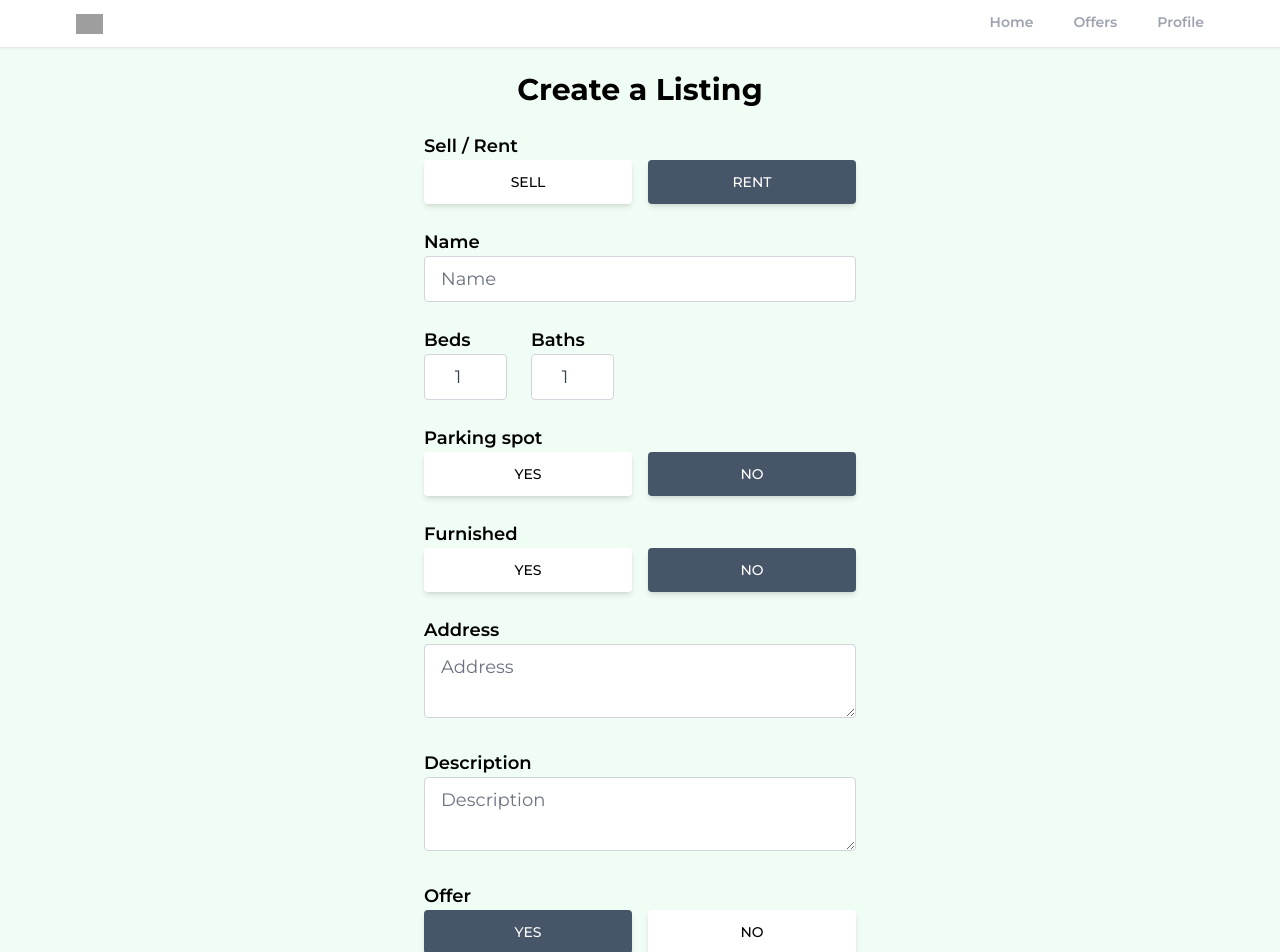
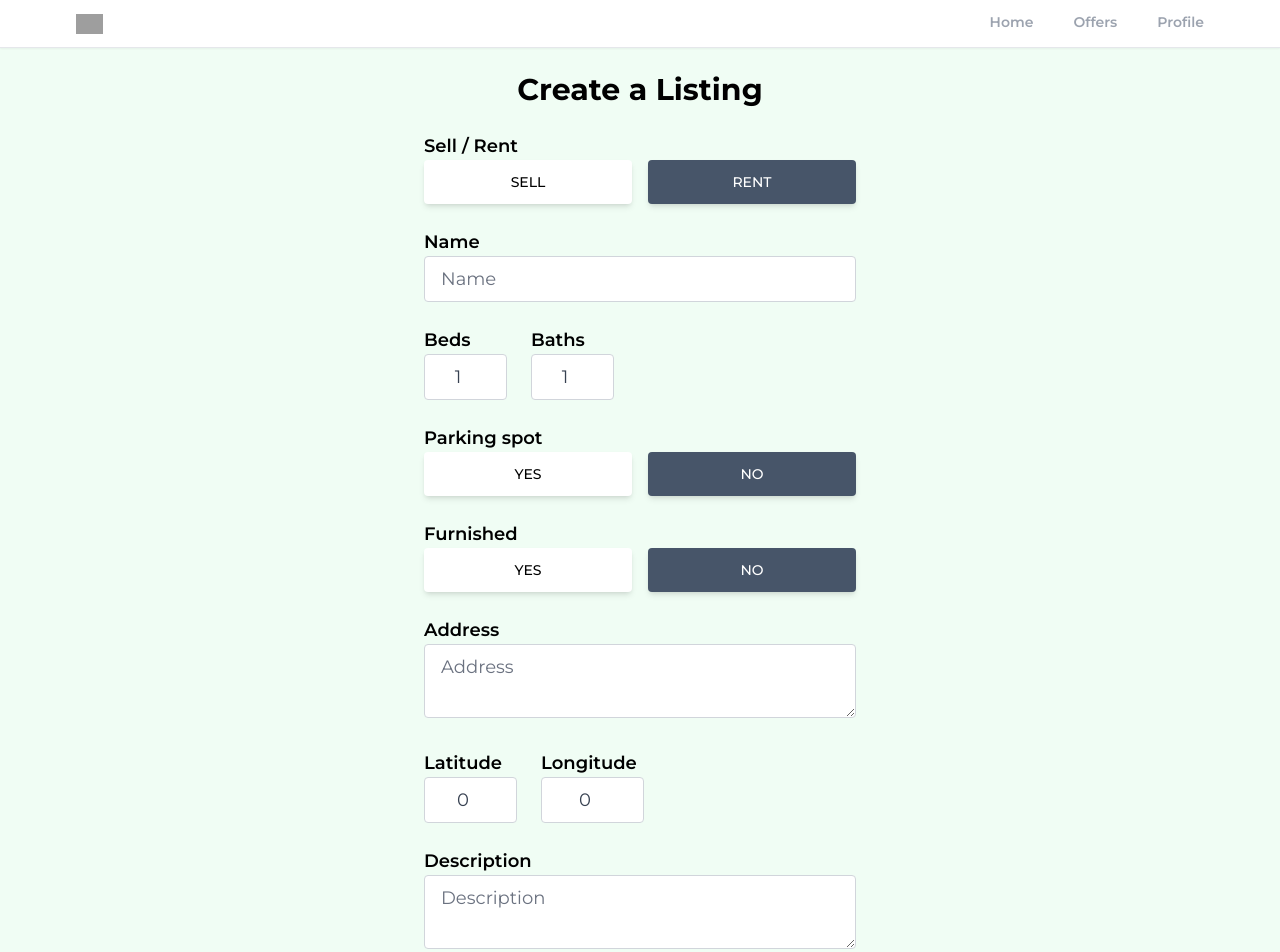
Before and after one commit to adewale2018/realtor_project, a React (Create React App) app: page /create-listing in a window 1280 px wide. Shown: the top 952 px of the page. Built offline with nearby package versions, Linux system fonts and the light colour scheme; no server answers; sample sign-in values are in the browser's storage; grey boxes are pictures that could not be loaded.

Commit message:
add functionality to create listing page

```diff
--- a/package.json
+++ b/package.json
@@ -15,6 +15,7 @@
     "react-router-dom": "^6.6.2",
     "react-scripts": "5.0.1",
     "react-toastify": "^9.1.1",
+    "uuid": "^9.0.0",
     "web-vitals": "^2.1.4"
   },
   "scripts": {
--- a/src/pages/create-listing/CreateListing.jsx
+++ b/src/pages/create-listing/CreateListing.jsx
@@ -1,8 +1,25 @@
 import React, { useEffect, useState } from 'react';
+import { addDoc, collection, serverTimestamp } from 'firebase/firestore';
+import {
+  getDownloadURL,
+  getStorage,
+  ref,
+  uploadBytesResumable,
+} from 'firebase/storage';
 
 import { actions as Mixpanel } from '../../components/mixpanel/MixPanel';
+import Spinner from '../../components/spinner/Spinner';
+import { db } from '../../firebaseConfig';
+import { getAuth } from 'firebase/auth';
+import { toast } from 'react-toastify';
+import { useNavigate } from 'react-router-dom';
+import { v4 as uuidv4 } from 'uuid';
 
 const CreateListing = () => {
+  const navigate = useNavigate();
+  const auth = getAuth();
+  const [geolocationEnabled, setGeolocationEnabled] = useState(false);
+  const [loading, setLoading] = useState(false);
   const [formData, setFormData] = useState({
     type: 'rent',
     name: '',
@@ -15,7 +32,27 @@
     offer: true,
     regularPrice: 0,
     discountPrice: 0,
+    latitude: 0,
+    longitude: 0,
+    images: {},
   });
+
+  const {
+    type,
+    name,
+    bedrooms,
+    bathrooms,
+    parking,
+    furnished,
+    description,
+    address,
+    offer,
+    regularPrice,
+    discountPrice,
+    latitude,
+    longitude,
+    images,
+  } = formData;
 
   const handleChange = (e) => {
     let boolean = null;
@@ -39,27 +76,100 @@
     }
   };
 
-  const handleSubmit = (e) => {
+  const handleSubmit = async (e) => {
     e.preventDefault();
+    setLoading(true);
+    if (+discountPrice >= +regularPrice) {
+      setLoading(false);
+      toast.error(
+        `Discounted price ${discountPrice} must be less than the regular price ${regularPrice}`
+      );
+      return;
+    }
+    if (images.length > 6) {
+      setLoading(false);
+      toast('Maximum of 6 images are allowed');
+      return;
+    }
+    let geolocation = {};
+    let location;
+    if (geolocationEnabled) {
+      const res = await fetch(
+        `https://googleapis.com/maps/api/geocode/json?address=${address}&key=${process.env.REACT_APP_GEOCODE_API_KEY}/`
+      );
+      const data = await res.json();
+      console.log('DATA>>>', data);
+      setLoading(false);
+      return;
+    }
+
+    const storeImage = async (image) => {
+      return new Promise((resolve, reject) => {
+        const storage = getStorage();
+        const filename = `${auth.currentUser.uid}-${image.name}-${uuidv4()}`;
+        const storageRef = ref(storage, filename);
+        const uploadTask = uploadBytesResumable(storageRef, image);
+        uploadTask.on(
+          'state_changed',
+          (snapshot) => {
+            // Observe state change events such as progress, pause, and resume
+            // Get task progress, including the number of bytes uploaded and the total number of bytes to be uploaded
+            const progress =
+              (snapshot.bytesTransferred / snapshot.totalBytes) * 100;
+            console.log('Upload is ' + progress + '% done');
+            switch (snapshot.state) {
+              case 'paused':
+                console.log('Upload is paused');
+                break;
+              case 'running':
+                console.log('Upload is running');
+                break;
+            }
+          },
+          (error) => {
+            // Handle unsuccessful uploads
+            reject(error);
+          },
+          () => {
+            // Handle successful uploads on complete
+            // For instance, get the download URL: https://firebasestorage.googleapis.com/...
+            getDownloadURL(uploadTask.snapshot.ref).then((downloadURL) => {
+              resolve(downloadURL);
+            });
+          }
+        );
+      });
+    };
+
+    const imgUrls = await Promise.all(
+      [...images].map((image) => storeImage(image))
+    ).catch((error) => {
+      setLoading(false);
+      toast.error('Images not uploaded');
+      return;
+    });
+
+    const formDataCopy = {
+      ...formData,
+      imgUrls,
+      geolocation,
+      timestamp: serverTimestamp(),
+    };
+    delete formDataCopy.images;
+    !formDataCopy.offer && delete formDataCopy.discountPrice;
+    const docRef = await addDoc(collection(db, 'listings'), formDataCopy);
+    setLoading(false);
+    toast.success('Listing successfully created');
+    navigate(`/category/${formDataCopy.type}/${docRef.id}`);
   };
-
-  const {
-    type,
-    name,
-    bedrooms,
-    bathrooms,
-    parking,
-    furnished,
-    description,
-    address,
-    offer,
-    regularPrice,
-    discountPrice,
-  } = formData;
 
   useEffect(() => {
     Mixpanel.track('visit create listing page');
   }, []);
+
+  if (loading) {
+    return <Spinner />;
+  }
 
   return (
     <main className='px-2 max-w-md mx-auto mb-10'>
@@ -193,6 +303,36 @@
           required
           className='w-full px-4 py-2 text-lg text-gray-700 bg-white border border-gray-300 rounded transition ease-in-out focus:text-gray-700 focus:bg-white focus:border-slate-600'
         />
+        {!geolocationEnabled && (
+          <div className='flex space-x-6 mt-6'>
+            <div>
+              <p className='text-lg font-semibold'>Latitude</p>
+              <input
+                className='w-full px-4 py-2 text-lg text-gray-700 bg-white border border-gray-300 rounded transition duration-150 ease-in-out focus:bg-white focus:text-gray-700 text-center focus:border-slate-600'
+                type='number'
+                id='latitude'
+                min='-90'
+                max='90'
+                value={latitude}
+                onChange={handleChange}
+                required
+              />
+            </div>
+            <div>
+              <p className='text-lg font-semibold'>Longitude</p>
+              <input
+                className='w-full px-4 py-2 text-lg text-gray-700 bg-white border border-gray-300 rounded transition duration-150 ease-in-out focus:bg-white focus:text-gray-700 text-center focus:border-slate-600'
+                type='number'
+                id='longitude'
+                min='-180'
+                max='180'
+                value={longitude}
+                onChange={handleChange}
+                required
+              />
+            </div>
+          </div>
+        )}
         <p className='text-lg font-semibold mt-6'>Description</p>
         <textarea
           placeholder='Description'
```
Also changed, not shown: 1 other file (tests, documents, lock files or other folders).
